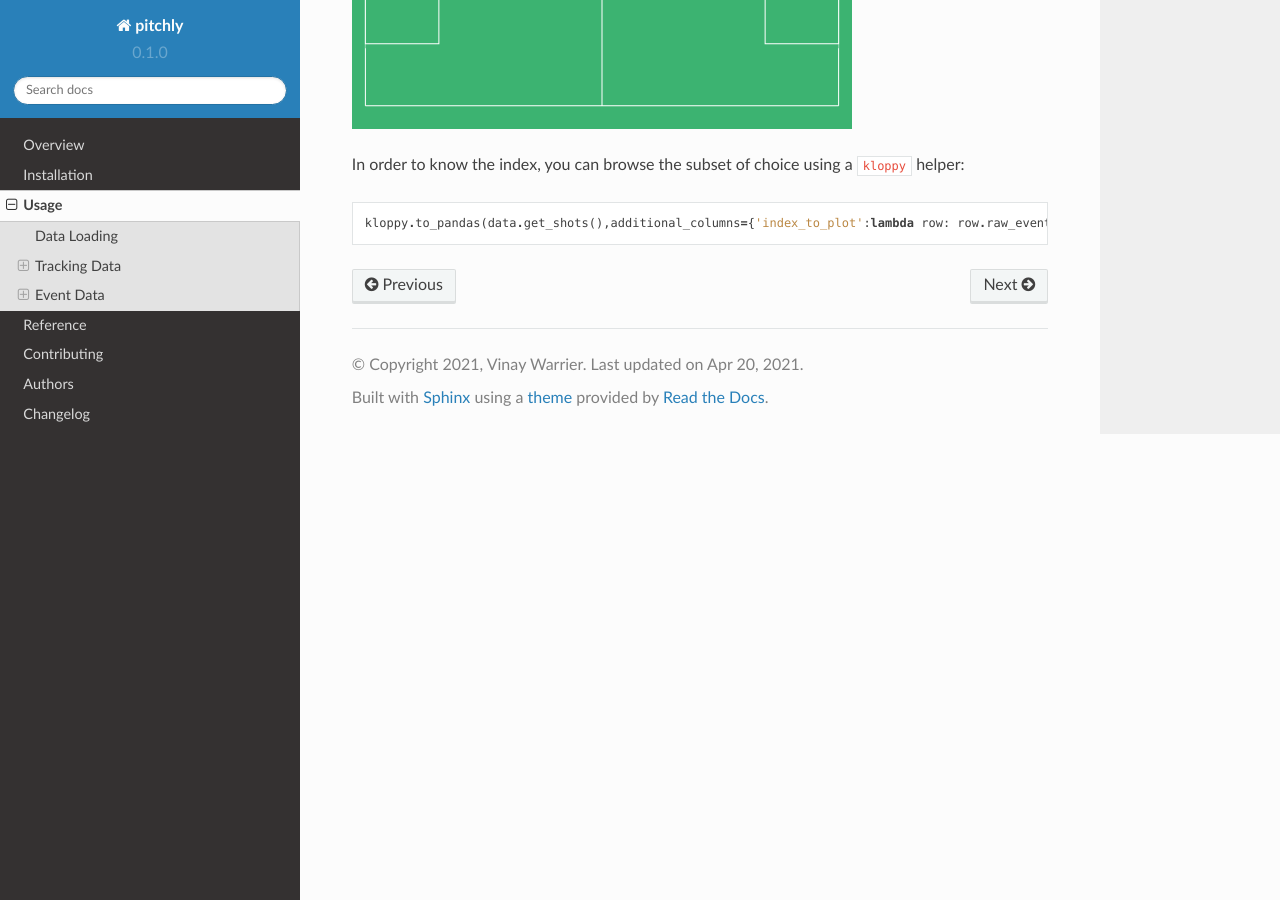
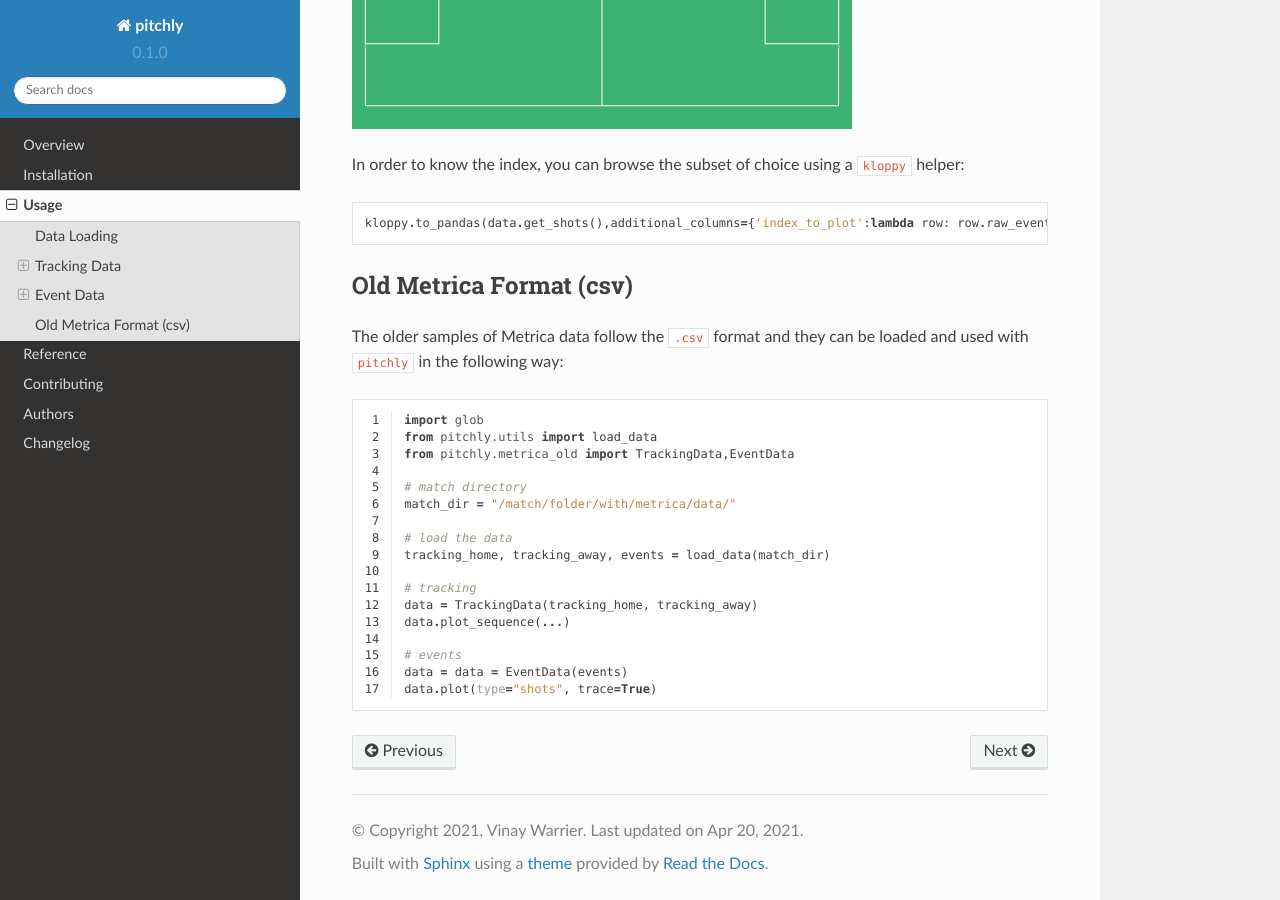
Before and after one commit to opunsoars/pitchly, a Sphinx documentation site: the page built from docs/usage.rst, in a window 1280 px wide and 900 px high, scrolled down 9493 px. Built offline with Sphinx 7.4.7 and the Read the Docs theme 2.0.0, drawn with Linux system fonts in a browser that asks for light colours.

Commit message:
add old metrica data load usage docs

```diff
--- a/docs/usage.rst
+++ b/docs/usage.rst
@@ -268,3 +268,30 @@ In order to know the index, you can browse the subset of choice using a ``kloppy
 .. code-block:: python
 
     kloppy.to_pandas(data.get_shots(),additional_columns={'index_to_plot':lambda row: row.raw_event['index']})
+
+
+Old Metrica Format (csv)
+========================
+
+The older samples of Metrica data follow the ``.csv`` format and they can be loaded and used with ``pitchly`` in the following way:
+
+.. code-block:: python
+    :linenos:
+
+    import glob
+    from pitchly.utils import load_data
+    from pitchly.metrica_old import TrackingData,EventData
+
+    # match directory
+    match_dir = "/match/folder/with/metrica/data/"
+
+    # load the data
+    tracking_home, tracking_away, events = load_data(match_dir)
+
+    # tracking
+    data = TrackingData(tracking_home, tracking_away)
+    data.plot_sequence(...)
+
+    # events
+    data = data = EventData(events)
+    data.plot(type="shots", trace=True)
```
